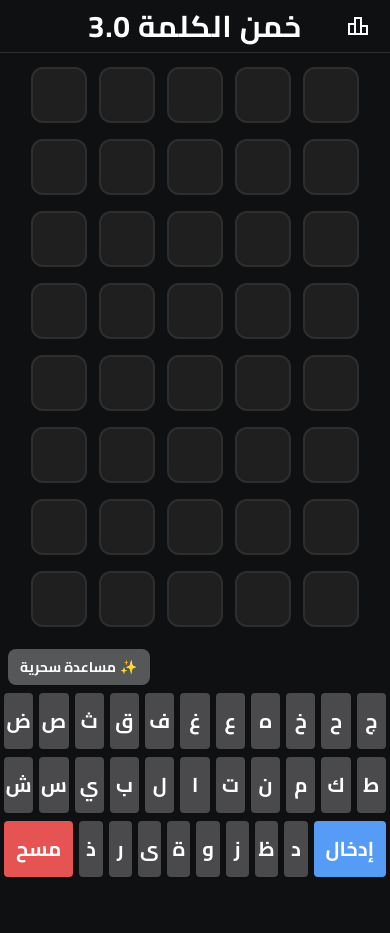
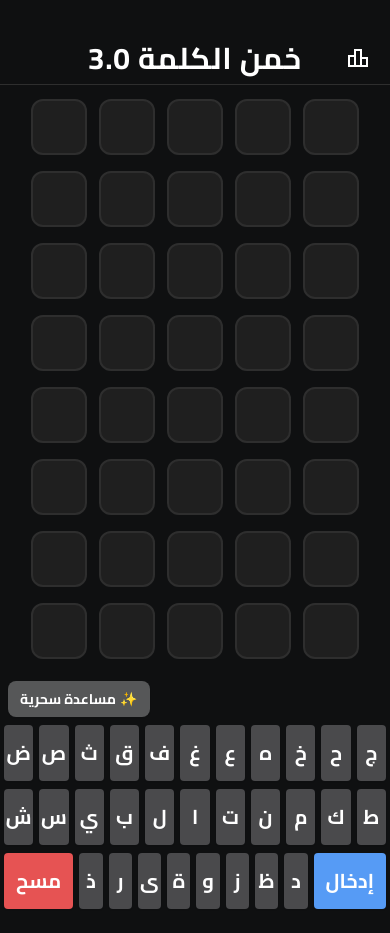
Before and after one commit to kaledh4/GAME_WORD, a React (Create React App) app: page / in a window 390 px wide. Before the commit the page ends 901 px from the top, so only its background shows below. Built offline with nearby package versions, Linux system fonts and the light colour scheme.

Commit message:
Add top padding for mobile browser address bar

```diff
--- a/src/App.tsx
+++ b/src/App.tsx
@@ -18,7 +18,7 @@ function App() {
   };
 
   return (
-    <div className="w-full relative mx-auto flex flex-col items-center justify-center min-h-screen bg-game-bg text-white overflow-hidden">
+    <div className="w-full relative mx-auto flex flex-col items-center justify-center min-h-screen bg-game-bg text-white overflow-hidden pt-8 safe-top">
       <Header closeModal={closeModal} setCloseModal={setCloseModal} />
       <Game
         key={gameId}
--- a/src/index.css
+++ b/src/index.css
@@ -7,6 +7,10 @@
 @layer base {
   body {
     @apply bg-game-bg text-white font-sans overflow-hidden;
+  }
+
+  .safe-top {
+    padding-top: env(safe-area-inset-top);
   }
 }
 
```
